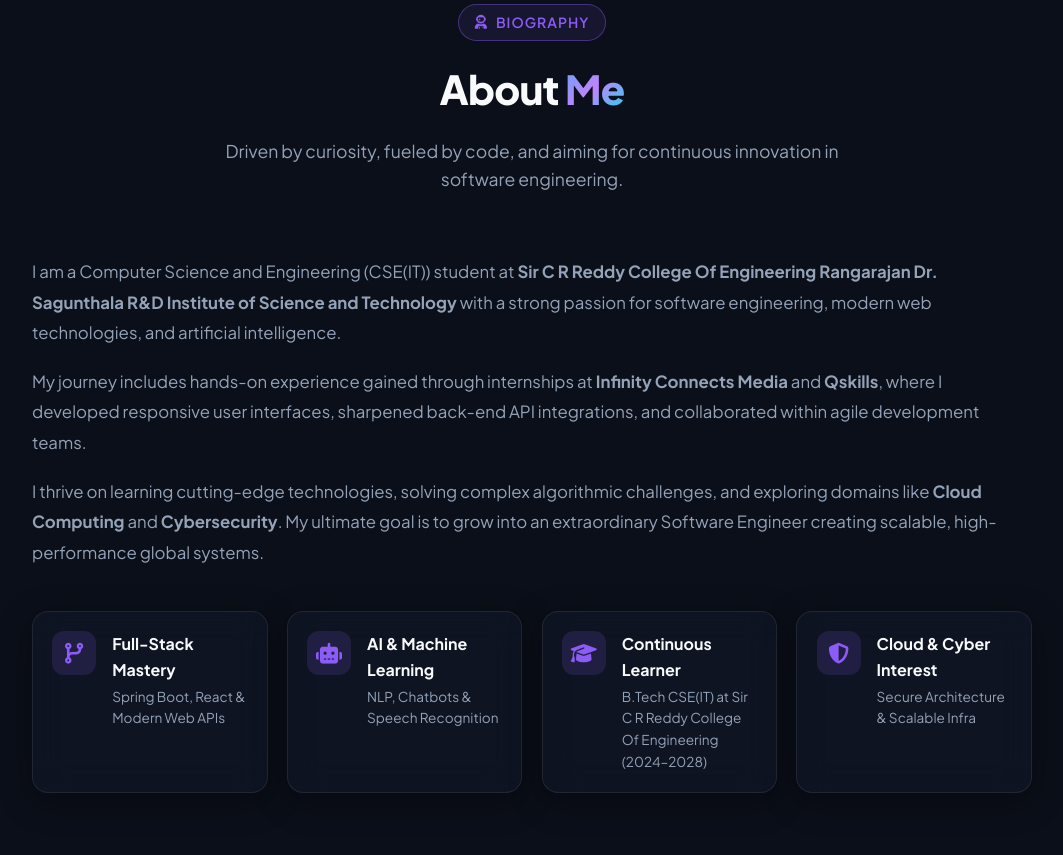
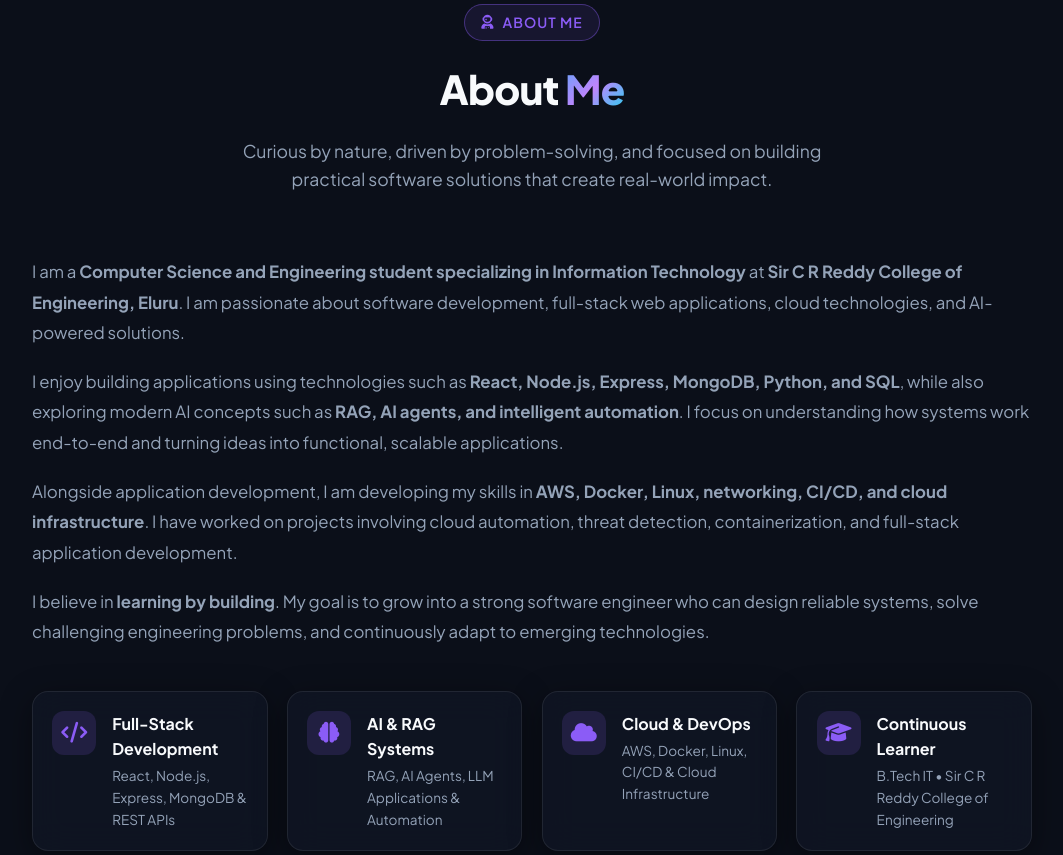
Before and after one commit to chinnam-arjun/portfolio, a website: page index.html in a window 1280 px wide. Shown: the part 926-1781 px from the top of the page, without its empty margins (108-1171 px from the left). Drawn offline with nearby package versions, Linux system fonts and the light colour scheme.

Commit message:
updated /about section

```diff
--- a/index.html
+++ b/index.html
@@ -127,7 +127,7 @@
           <!-- Floating Badges -->
           <div class="floating-badge fb-1">
             <i class="fab fa-java" style="color: #f89820;"></i>
-            <span>Java & Spring Boot</span>
+            <span>Nodejs & Express.js</span>
           </div>
           <div class="floating-badge fb-2">
             <i class="fab fa-react" style="color: #61dafb;"></i>
@@ -137,66 +137,111 @@
             <i class="fas fa-brain" style="color: #a855f7;"></i>
             <span>AI Enthusiast</span>
           </div>
+          <div class="floating-badge fb-3">
+            <i class="fas fa-brain" style="color: #5acc13;"></i>
+            <span>Cloud & DevOps</span>
+          </div>
         </div>
       </div>
     </div>
   </section>
 
   <!-- ==========================================
-       About Me Section
-       ========================================== -->
+      About Me Section
+      ========================================== -->
   <section id="about">
     <div class="container">
       <div class="section-header">
-        <span class="section-badge"><i class="fas fa-user-astronaut"></i> Biography</span>
-        <h2 class="section-title">About <span class="gradient-text">Me</span></h2>
-        <p class="section-subtitle">Driven by curiosity, fueled by code, and aiming for continuous innovation in software engineering.</p>
+        <span class="section-badge">
+          <i class="fas fa-user-astronaut"></i> About Me
+        </span>
+
+        <h2 class="section-title">
+          About <span class="gradient-text">Me</span>
+        </h2>
+
+        <p class="section-subtitle">
+          Curious by nature, driven by problem-solving, and focused on building
+          practical software solutions that create real-world impact.
+        </p>
       </div>
 
       <div class="about-grid">
         <div class="about-text-content">
+
           <p class="about-bio">
-            I am a Computer Science and Engineering (CSE(IT)) student at <strong>Sir C R Reddy College Of Engineering Rangarajan Dr. Sagunthala R&D Institute of Science and Technology</strong> with a strong passion for software engineering, modern web technologies, and artificial intelligence.
+            I am a <strong>Computer Science and Engineering student specializing in
+            Information Technology</strong> at
+            <strong>Sir C R Reddy College of Engineering, Eluru</strong>.
+            I am passionate about software development, full-stack web applications,
+            cloud technologies, and AI-powered solutions.
           </p>
+
           <p class="about-bio">
-            My journey includes hands-on experience gained through internships at <strong>Infinity Connects Media</strong> and <strong>Qskills</strong>, where I developed responsive user interfaces, sharpened back-end API integrations, and collaborated within agile development teams.
+            I enjoy building applications using technologies such as
+            <strong>React, Node.js, Express, MongoDB, Python, and SQL</strong>,
+            while also exploring modern AI concepts such as
+            <strong>RAG, AI agents, and intelligent automation</strong>.
+            I focus on understanding how systems work end-to-end and turning ideas
+            into functional, scalable applications.
           </p>
+
           <p class="about-bio">
-            I thrive on learning cutting-edge technologies, solving complex algorithmic challenges, and exploring domains like <strong>Cloud Computing</strong> and <strong>Cybersecurity</strong>. My ultimate goal is to grow into an extraordinary Software Engineer creating scalable, high-performance global systems.
+            Alongside application development, I am developing my skills in
+            <strong>AWS, Docker, Linux, networking, CI/CD, and cloud infrastructure</strong>.
+            I have worked on projects involving cloud automation, threat detection,
+            containerization, and full-stack application development.
           </p>
 
+          <p class="about-bio">
+            I believe in <strong>learning by building</strong>. My goal is to grow
+            into a strong software engineer who can design reliable systems,
+            solve challenging engineering problems, and continuously adapt to
+            emerging technologies.
+          </p>
+
           <div class="about-highlights">
+
             <div class="highlight-box glass-card">
-              <div class="highlight-icon"><i class="fas fa-code-branch"></i></div>
+              <div class="highlight-icon">
+                <i class="fas fa-code"></i>
+              </div>
               <div class="highlight-info">
-                <h4>Full-Stack Mastery</h4>
-                <p>Spring Boot, React & Modern Web APIs</p>
+                <h4>Full-Stack Development</h4>
+                <p>React, Node.js, Express, MongoDB & REST APIs</p>
               </div>
             </div>
 
             <div class="highlight-box glass-card">
-              <div class="highlight-icon"><i class="fas fa-robot"></i></div>
+              <div class="highlight-icon">
+                <i class="fas fa-brain"></i>
+              </div>
               <div class="highlight-info">
-                <h4>AI & Machine Learning</h4>
-                <p>NLP, Chatbots & Speech Recognition</p>
+                <h4>AI & RAG Systems</h4>
+                <p>RAG, AI Agents, LLM Applications & Automation</p>
               </div>
             </div>
 
             <div class="highlight-box glass-card">
-              <div class="highlight-icon"><i class="fas fa-graduation-cap"></i></div>
+              <div class="highlight-icon">
+                <i class="fas fa-cloud"></i>
+              </div>
+              <div class="highlight-info">
+                <h4>Cloud & DevOps</h4>
+                <p>AWS, Docker, Linux, CI/CD & Cloud Infrastructure</p>
+              </div>
+            </div>
+
+            <div class="highlight-box glass-card">
+              <div class="highlight-icon">
+                <i class="fas fa-graduation-cap"></i>
+              </div>
               <div class="highlight-info">
                 <h4>Continuous Learner</h4>
-                <p>B.Tech CSE(IT) at Sir C R Reddy College Of Engineering (2024–2028)</p>
+                <p>B.Tech IT • Sir C R Reddy College of Engineering</p>
               </div>
             </div>
 
-            <div class="highlight-box glass-card">
-              <div class="highlight-icon"><i class="fas fa-shield-alt"></i></div>
-              <div class="highlight-info">
-                <h4>Cloud & Cyber Interest</h4>
-                <p>Secure Architecture & Scalable Infra</p>
-              </div>
-            </div>
           </div>
         </div>
       </div>
@@ -1927,12 +1972,12 @@
             <p style="color: var(--text-secondary); font-size: 0.95rem;">Computer Science & Engineering Student | Full-Stack Developer</p>
           </div>
           <div style="display: flex; gap: 1rem; flex-wrap: wrap; justify-content: center; width: 100%;">
-            <a href="https://drive.google.com/file/d/1vRaKKRLEVEdEUkuS7hOEMboNMMeevOyO/view?usp=drivesdk" target="_blank" class="btn btn-primary">
+            <a href="/assets/Mallikarjuna_Rao_Resume.pdf" target="_blank" class="btn btn-primary">
               <i class="fas fa-download"></i> Download Resume
             </a>
-            <a href="https://drive.google.com/file/d/1vRaKKRLEVEdEUkuS7hOEMboNMMeevOyO/view?usp=drivesdk" target="_blank" class="btn btn-secondary">
+            <!-- <a href="/assets/Mallikarjuna_Rao_Resume.pdf" target="_blank" class="btn btn-secondary">
               <i class="fab fa-google-drive"></i> Open in Drive
-            </a>
+            </a> -->
           </div>
         </div>
       </div>
```
